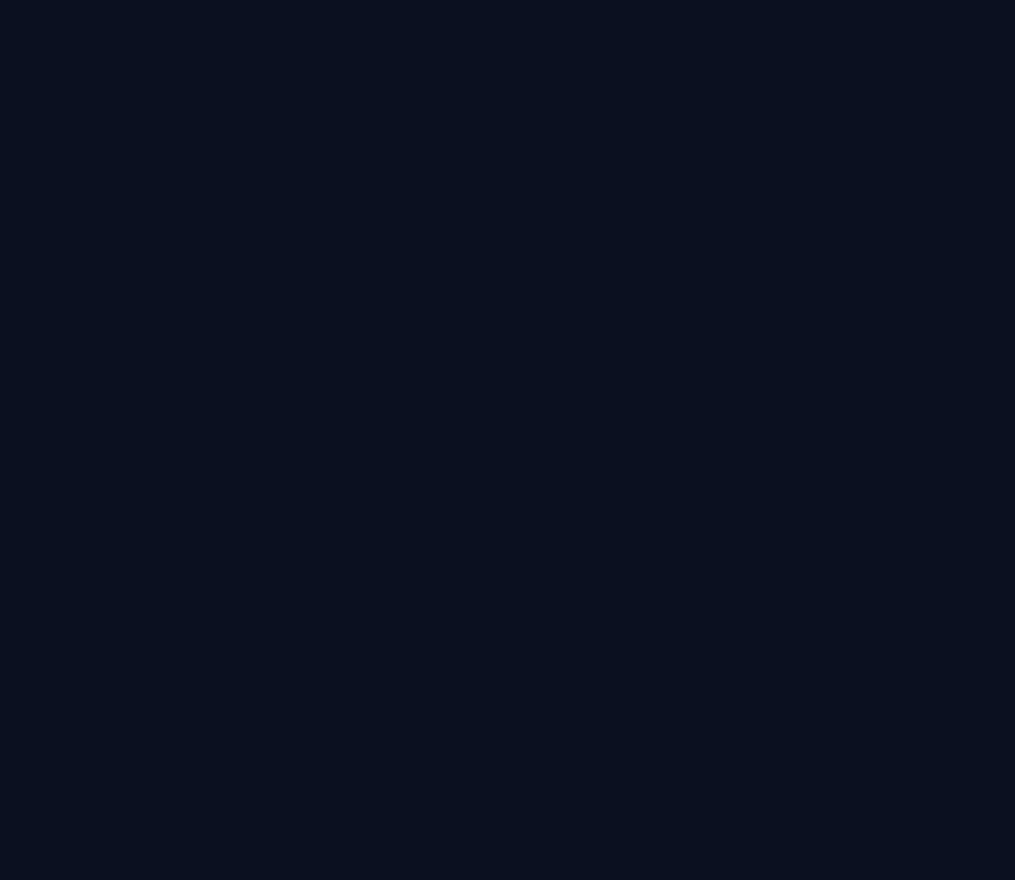
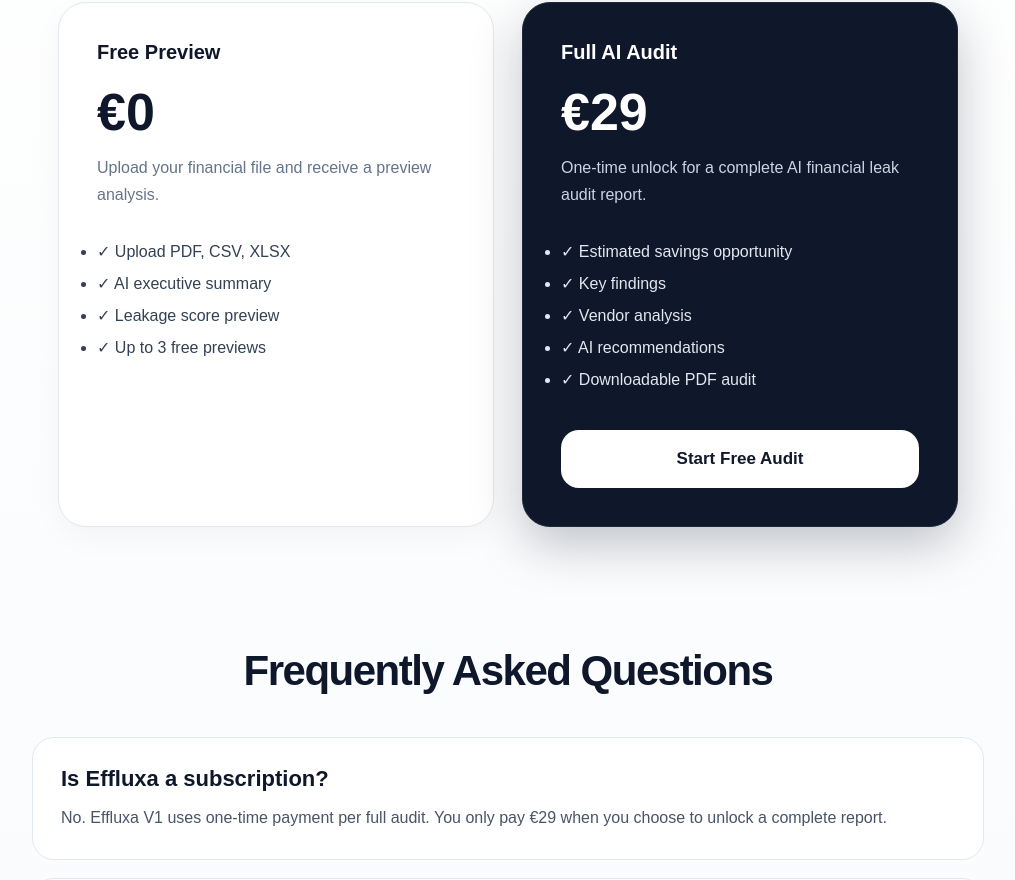
Before and after one commit to boskovasiljevic90/effluxa, a Next.js app: page / in a window 1280 px wide. Shown: the part 1853-2733 px from the top of the page, without its empty margins (132-1147 px from the left). Before the commit the page ends 1779 px from the top, so only its background shows below. Built offline with nearby package versions, Linux system fonts and the light colour scheme.

Commit message:
Add pricing and FAQ sections

```diff
--- a/src/app/page.tsx
+++ b/src/app/page.tsx
@@ -41,6 +41,10 @@ export default function HomePage() {
           <div style={{ display: "flex", gap: "22px", alignItems: "center" }}>
             <a href="#how-it-works" style={{ color: "#334155", fontWeight: 600 }}>
               How it works
+            </a>
+
+            <a href="#pricing" style={{ color: "#334155", fontWeight: 600 }}>
+              Pricing
             </a>
 
             <Link href="/login" style={{ color: "#334155", fontWeight: 600 }}>
@@ -353,6 +357,201 @@ export default function HomePage() {
         </div>
       </section>
 
+
+      <section
+        id="pricing"
+        style={{
+          maxWidth: "1200px",
+          margin: "0 auto",
+          padding: "20px 24px 120px",
+        }}
+      >
+        <div style={{ textAlign: "center", marginBottom: "50px" }}>
+          <h2
+            style={{
+              fontSize: "48px",
+              fontWeight: 900,
+              letterSpacing: "-2px",
+              color: "#0f172a",
+            }}
+          >
+            Simple Pay-Per-Audit Pricing
+          </h2>
+
+          <p
+            style={{
+              marginTop: "18px",
+              color: "#475569",
+              fontSize: "20px",
+              lineHeight: 1.6,
+            }}
+          >
+            Start free. Pay only when you want to unlock the full AI audit.
+          </p>
+        </div>
+
+        <div
+          style={{
+            display: "grid",
+            gridTemplateColumns: "repeat(auto-fit,minmax(280px,1fr))",
+            gap: "28px",
+            maxWidth: "900px",
+            margin: "0 auto",
+          }}
+        >
+          <div
+            style={{
+              background: "white",
+              border: "1px solid #e2e8f0",
+              borderRadius: "28px",
+              padding: "38px",
+              boxShadow: "0 10px 30px rgba(15,23,42,0.04)",
+            }}
+          >
+            <div style={{ fontSize: "20px", fontWeight: 800 }}>
+              Free Preview
+            </div>
+
+            <div
+              style={{
+                fontSize: "52px",
+                fontWeight: 900,
+                marginTop: "18px",
+              }}
+            >
+              €0
+            </div>
+
+            <p style={{ color: "#64748b", marginTop: "12px", lineHeight: 1.7 }}>
+              Upload your financial file and receive a preview analysis.
+            </p>
+
+            <ul style={{ marginTop: "28px", lineHeight: 2, color: "#334155" }}>
+              <li>✓ Upload PDF, CSV, XLSX</li>
+              <li>✓ AI executive summary</li>
+              <li>✓ Leakage score preview</li>
+              <li>✓ Up to 3 free previews</li>
+            </ul>
+          </div>
+
+          <div
+            style={{
+              background: "#0f172a",
+              color: "white",
+              borderRadius: "28px",
+              padding: "38px",
+              boxShadow: "0 18px 50px rgba(15,23,42,0.25)",
+              border: "1px solid #1e293b",
+            }}
+          >
+            <div style={{ fontSize: "20px", fontWeight: 800 }}>
+              Full AI Audit
+            </div>
+
+            <div
+              style={{
+                fontSize: "52px",
+                fontWeight: 900,
+                marginTop: "18px",
+              }}
+            >
+              €29
+            </div>
+
+            <p style={{ color: "#cbd5e1", marginTop: "12px", lineHeight: 1.7 }}>
+              One-time unlock for a complete AI financial leak audit report.
+            </p>
+
+            <ul style={{ marginTop: "28px", lineHeight: 2, color: "#e2e8f0" }}>
+              <li>✓ Estimated savings opportunity</li>
+              <li>✓ Key findings</li>
+              <li>✓ Vendor analysis</li>
+              <li>✓ AI recommendations</li>
+              <li>✓ Downloadable PDF audit</li>
+            </ul>
+
+            <a href="/signup">
+              <button
+                style={{
+                  marginTop: "34px",
+                  width: "100%",
+                  height: "58px",
+                  borderRadius: "18px",
+                  border: "none",
+                  background: "white",
+                  color: "#0f172a",
+                  fontWeight: 900,
+                  fontSize: "17px",
+                  cursor: "pointer",
+                }}
+              >
+                Start Free Audit
+              </button>
+            </a>
+          </div>
+        </div>
+      </section>
+
+      <section
+        style={{
+          maxWidth: "1000px",
+          margin: "0 auto",
+          padding: "0 24px 120px",
+        }}
+      >
+        <h2
+          style={{
+            fontSize: "42px",
+            fontWeight: 900,
+            letterSpacing: "-1.5px",
+            textAlign: "center",
+            color: "#0f172a",
+            marginBottom: "42px",
+          }}
+        >
+          Frequently Asked Questions
+        </h2>
+
+        <div style={{ display: "grid", gap: "18px" }}>
+          {[
+            {
+              q: "Is Effluxa a subscription?",
+              a: "No. Effluxa V1 uses one-time payment per full audit. You only pay €29 when you choose to unlock a complete report."
+            },
+            {
+              q: "What files can I upload?",
+              a: "Effluxa supports PDF, CSV, XLSX, and XLS financial files such as invoices, statements, exports, and expense reports."
+            },
+            {
+              q: "Is this financial advice?",
+              a: "No. Effluxa provides AI-generated informational analysis. It is not financial, tax, legal, accounting, or investment advice."
+            },
+            {
+              q: "Do I need accounting software integration?",
+              a: "No. Effluxa is designed for fast upload-based analysis without complex setup or integrations."
+            }
+          ].map((item, index) => (
+            <div
+              key={index}
+              style={{
+                background: "white",
+                border: "1px solid #e2e8f0",
+                borderRadius: "22px",
+                padding: "28px",
+              }}
+            >
+              <h3 style={{ fontSize: "22px", fontWeight: 800 }}>
+                {item.q}
+              </h3>
+
+              <p style={{ marginTop: "12px", color: "#475569", lineHeight: 1.7 }}>
+                {item.a}
+              </p>
+            </div>
+          ))}
+        </div>
+      </section>
+
       <footer
         className="landing-footer"
         style={{
```
